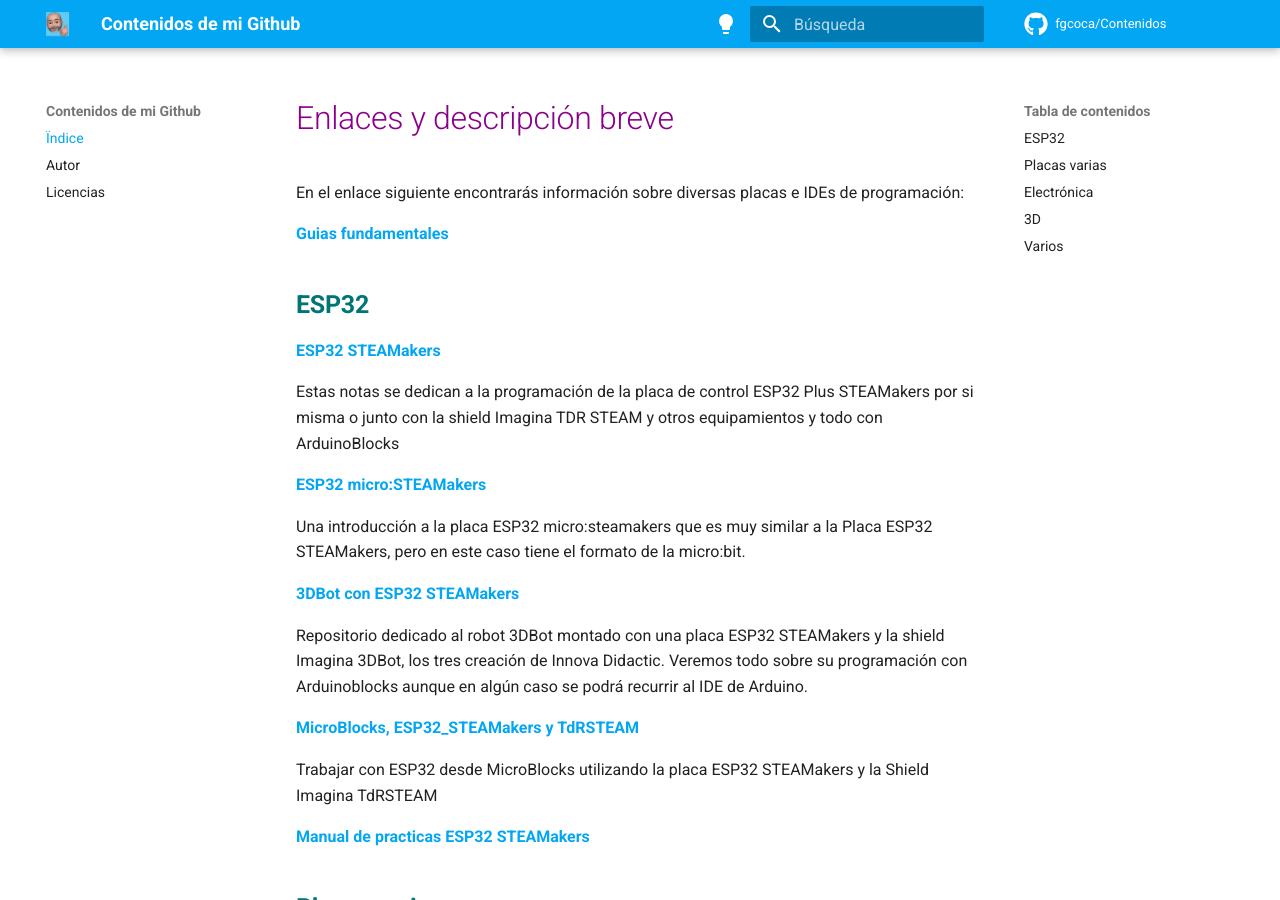
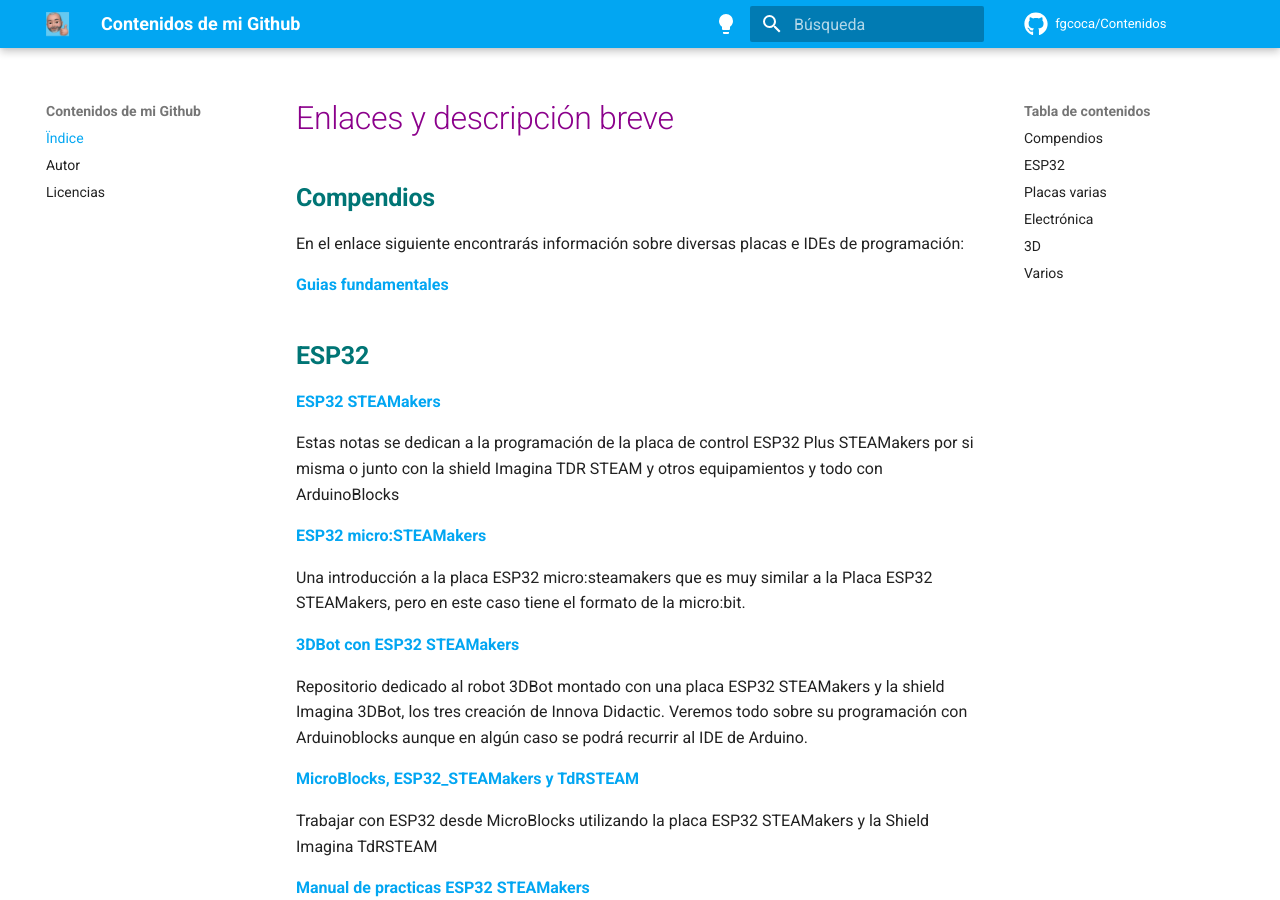
Before and after one commit to fgcoca/Contenidos, an MkDocs documentation site: the page built from docs/index.md, in a window 1280 px wide and 900 px high. Built offline with MkDocs 1.6.1 and Material for MkDocs 9.7.7, drawn with Linux system fonts in a browser that asks for light colours; comment, search, counter and statistics services are not loaded.

Commit message:
actualizar

```diff
--- a/docs/index.md
+++ b/docs/index.md
@@ -1,4 +1,6 @@
 # <FONT COLOR=#8B008B>Enlaces y descripción breve</font>
+
+## <FONT COLOR=#007575>**Compendios**</font>
 En el enlace siguiente encontrarás información sobre diversas placas e IDEs de programación:
 
 [**Guias fundamentales**](https://fgcoca.github.io/GuiasFundamentales/)
```
